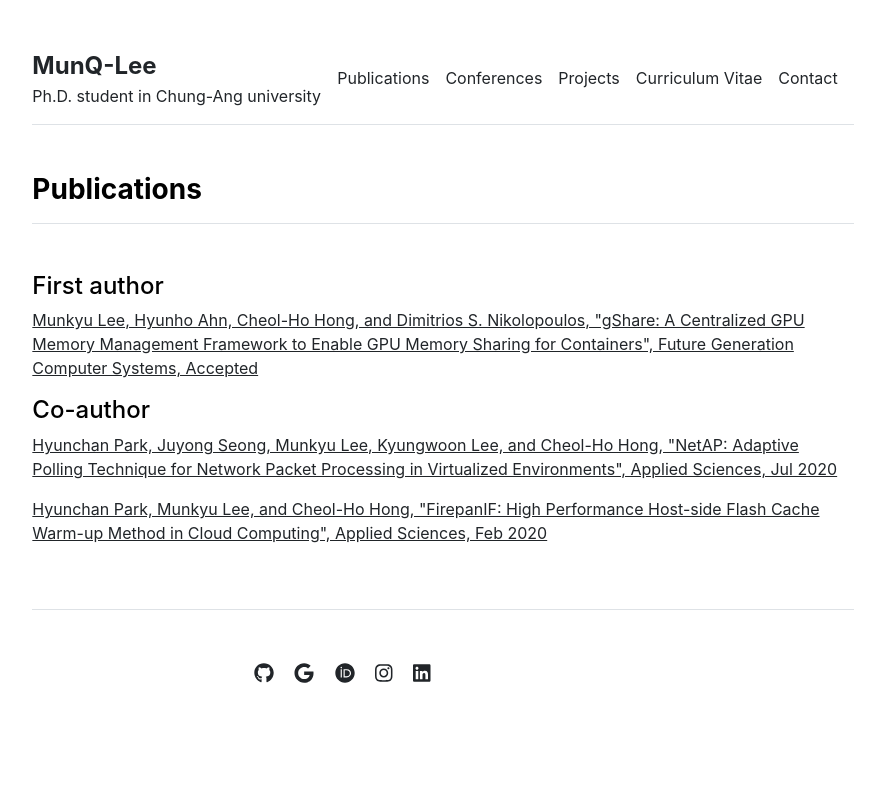
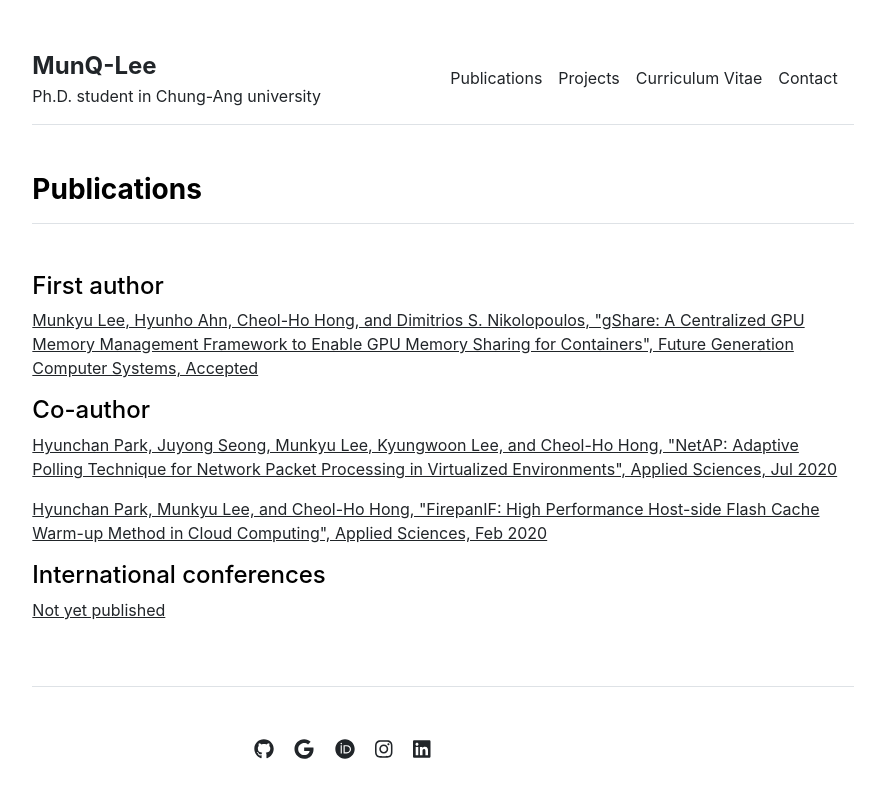
Before and after one commit to hoonySS/hoonySS.github.io, a Jekyll site: the page built from publications.md, in a window 1280 px wide. Shown: the top 798 px of the page, without its empty margins (197-1082 px from the left). Built offline with Jekyll 4.4.1, drawn with Linux system fonts in a browser that asks for light colours.

Commit message:
merge conference to publications

```diff
--- a/_data/settings.yml
+++ b/_data/settings.yml
@@ -1,6 +1,6 @@
 menu:
 - {name: 'Publications', url: '/publications'}
-- {name: 'Conferences', url: '/conferences'}
+# - {name: 'Conferences', url: '/conferences'}
 - {name: 'Projects', url: '/projects'}
 - {name: 'Curriculum Vitae', url: '/cv'}
 - {name: 'Contact', url: '/contact'}
--- a/_includes/publications.html
+++ b/_includes/publications.html
@@ -14,6 +14,10 @@
       {% for item in site.data.publications.coop %}
         <p><a href="{{ item.url }}">{{ item.name }}</a></p>
       {% endfor %}
+      <h4>International conferences</h4>
+      {% for item in site.data.publications.conferences %}
+        <p><a href="{{ item.url }}">{{ item.name }}</a></p>
+      {% endfor %}
     {% endif %}
   </div>
 </div>
```
Also changed, not shown: _data/publications.yml (+6 -2 lines).
